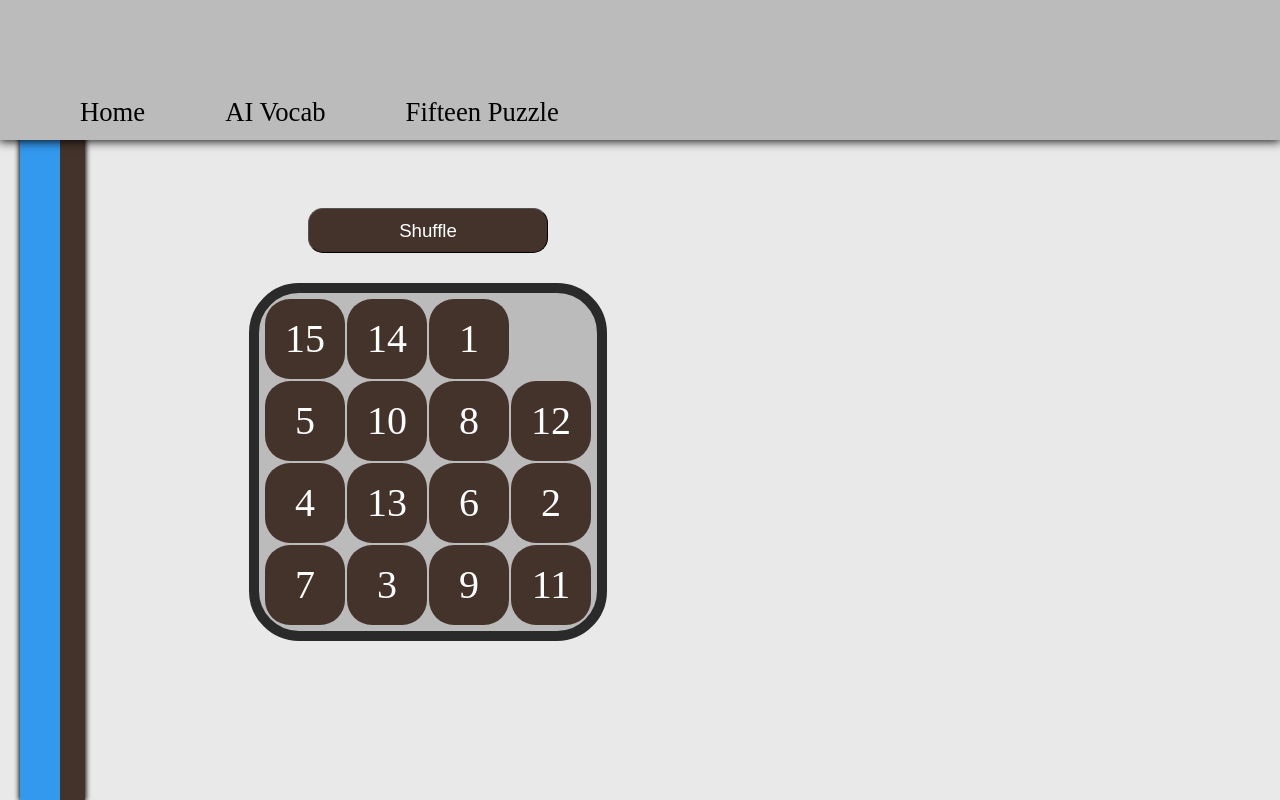
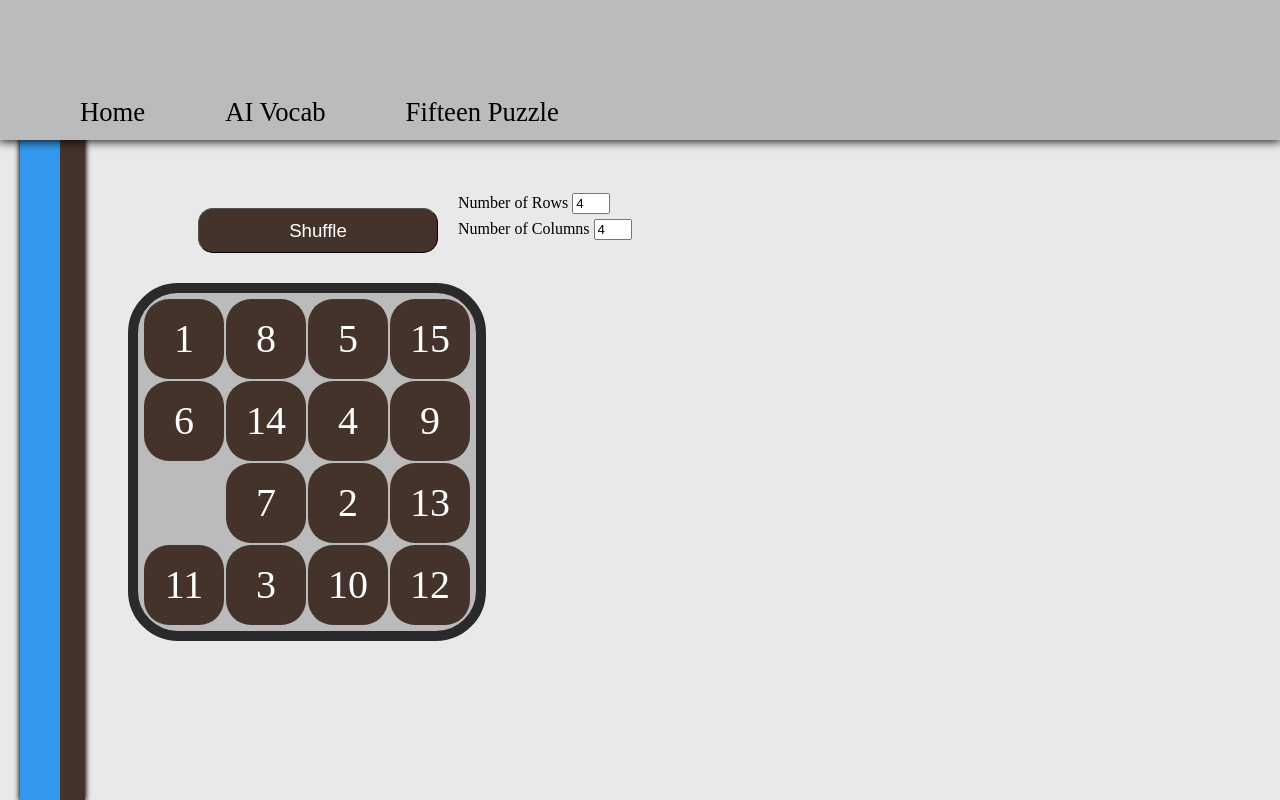
Before and after one commit to HSavich/henrysavich-website, a plain HTML site: page fifteen-puzzle.html in a window 1280 px wide. Both pictures are taken after a click on the button "Shuffle". Drawn offline with Linux system fonts and the light colour scheme.

Commit message:
added variable sizes, fixed parity, optimized shuffle

```diff
--- a/fifteen-puzzle.html
+++ b/fifteen-puzzle.html
@@ -8,17 +8,18 @@
                 window.location.href = page;
             }
 
-            let puzzle_size = 16;
-            let puzzle_arr = [1,2,3,4,5,6,7,8,9,10,11,12,13,14,15,16]
-            let n_cols = 4
-            let n_rows = 4
-            let empty_slot_index = puzzle_arr.length
+            let n_cols = 4;
+            let n_rows = 4;
+            let puzzle_size = n_cols * n_rows;
+            let solved_state = Array.from({ length: puzzle_size }, (_, index) => index + 1);
+            let puzzle_state = solved_state.slice();
+            let empty_slot_index = puzzle_size - 1
 
             function draw_puzzle(){
                 grid = document.querySelector('.puzzle-grid')
                 grid.innerHTML = ""
                 for (i=0; i < puzzle_size; i++){
-                    elt = puzzle_arr[i]
+                    elt = puzzle_state[i];
                     if (elt == puzzle_size) {
                         grid.innerHTML += "<div class='empty-slot'></div>"
                     }
@@ -48,7 +49,7 @@
             function moveUp(){
                 if (empty_slot_index < puzzle_size - n_cols){
                     swap_index = empty_slot_index + n_cols
-                    swap(puzzle_arr, empty_slot_index, swap_index)
+                    swap(puzzle_state, empty_slot_index, swap_index)
                     empty_slot_index = swap_index
                 }
             }
@@ -56,7 +57,7 @@
             function moveDown(){
                 if (empty_slot_index >= n_cols){
                     swap_index = empty_slot_index - n_cols
-                    swap(puzzle_arr, empty_slot_index, swap_index)
+                    swap(puzzle_state, empty_slot_index, swap_index)
                     empty_slot_index = swap_index
                 }
             }
@@ -64,7 +65,7 @@
             function moveRight(){
                 if (empty_slot_index % n_cols != 0){
                     swap_index = empty_slot_index - 1
-                    swap(puzzle_arr, empty_slot_index, swap_index)
+                    swap(puzzle_state, empty_slot_index, swap_index)
                     empty_slot_index = swap_index
                 }
             }
@@ -72,7 +73,7 @@
             function moveLeft(){
                 if (empty_slot_index % n_cols != (n_cols - 1)){
                     swap_index = empty_slot_index + 1
-                    swap(puzzle_arr, empty_slot_index, swap_index)
+                    swap(puzzle_state, empty_slot_index, swap_index)
                     empty_slot_index = swap_index
                 }
             }
@@ -83,27 +84,48 @@
                 arr[i2] = buffer
             }
 
-            function random_swap(arr){
-                len = arr.length
-                i1 = Math.floor(Math.random() * len)
-                i2 = i1
-                while(i2 === i1){
-                    i2 = Math.floor(Math.random() * len)
+            function shuffle_puzzle(){
+                puzzle_state = solved_state.slice()
+                parity = 0
+                for(i = 0; i < puzzle_size - 1; i++){
+                    n_choices = puzzle_size - i;
+                    i2 = Math.floor(Math.random() * n_choices) + i
+                    if(i != i2){
+                        swap(puzzle_state, i, i2)
+                        parity += 1
                     }
-                swap(arr, i1, i2)
+                }
+                empty_slot_index = puzzle_state.indexOf(puzzle_size);
+                parity += get_taxicab_distance(empty_slot_index);
+                if ((parity % 2) == 1){
+                    swap(puzzle_state, puzzle_state.indexOf(1), puzzle_state.indexOf(2));
+                }
+                draw_puzzle()
             }
 
-            function shuffle_puzzle(){
-                puzzle_arr = [1,2,3,4,5,6,7,8,9,10,11,12,13,14,15,16]
-                for(i = 0; i < 100; i++){
-                    random_swap(puzzle_arr)
+            function get_taxicab_distance(empty_index){
+                horizontal_distance = n_cols - (empty_index % n_cols) + 1;
+                vertical_distance = n_rows - (Math.floor(empty_index / n_cols)) + 1;
+                return((horizontal_distance + vertical_distance) % 2);
             }
-                parity = puzzle_arr.indexOf(16) - 1
-                if ((parity % 2) == 1){
-                    swap(puzzle_arr, puzzle_arr.indexOf(1), puzzle_arr.indexOf(2))
+
+            function draw_grid(){
+                grid = document.querySelector('.puzzle-grid')
+                grid.style['grid-template-columns'] = `repeat(${n_cols}, 82px)`;
+                grid.style['grid-template-rows'] = `repeat(${n_rows}, 82px)`;
+                grid.style.width = `${82*n_cols}px`
+                draw_puzzle()
             }
-                empty_slot_index = puzzle_arr.indexOf(puzzle_size)
-                draw_puzzle()
+
+            function update_size(){
+                console.log('update_size')
+                n_rows = parseInt(document.querySelector('.js-row-input').value)
+                n_cols = parseInt(document.querySelector('.js-col-input').value)
+                puzzle_size = n_cols * n_rows;
+                solved_state = Array.from({ length: puzzle_size }, (_, index) => index + 1);
+                puzzle_state = solved_state.slice();
+                empty_slot_index = puzzle_size - 1
+                draw_grid()
             }
         </script>
     </head>
@@ -130,18 +152,40 @@
             </div>
         </div>
         <div class = 'fifteen-puzzle-content'>
+            <div style = 'display:flex; flex-direction:row; width:600px;'>
                 <div class = 'shuffle-button-box'>
                     <button class = 'shuffle-button' onclick="shuffle_puzzle()">
                         Shuffle
                     </button>
                 </div>
-            <div class='puzzle-grid'>
-                <div class = 'puzzle-tile'></div>
+                <div class = 'input-parameter-container'>
+                    <div class = 'input-parameter'>
+                        Number of Rows
+                        <input class = 'js-row-input'
+                               type="number"
+                               style = "width:30px"
+                               value = 4
+                               min = 2
+                               onclick = 'update_size()'
+                        >
                     </div>
+                    <div class = 'input-parameter'>
+                        Number of Columns
+                        <input class = 'js-col-input'
+                               type="number"
+                               style = "width:30px"
+                               value = 4
+                               min = 2
+                               onclick = 'update_size()'
+                        >
+                    </div>
+                </div>
+            </div>
+            <div class='puzzle-grid'></div>
         </div>
         <script>
             document.addEventListener('keydown', keyhandler)
-            draw_puzzle()
+            draw_grid()
         </script>
     </body>
 </html>
--- a/styles.css
+++ b/styles.css
@@ -256,8 +256,7 @@
 .fifteen-puzzle-content {
     display:flex;
     flex-direction:column;
-    align-items: center;
-    width: 600px;
+    align-items: left;
     justify-items:center;
     padding-left: 120px;
     padding-top: 160px;
@@ -294,6 +293,7 @@
     width: 240px;
     border-radius: 15px;
     margin-bottom: 30px;
+    margin-left: 70px;
 }
 
 .shuffle-button:hover {
@@ -316,3 +316,15 @@
     margin-bottom: 20px;
     cursor: pointer;
 }
+
+.input-parameter {
+    margin-top: 5px;
+}
+
+.input-parameter-container {
+    display:flex;
+    flex-direction:column;
+    margin-top: 20px;
+    margin-left: 20px;
+    align-items: right;
+}
```
Lines whose indentation alone changed are shown as unchanged.
